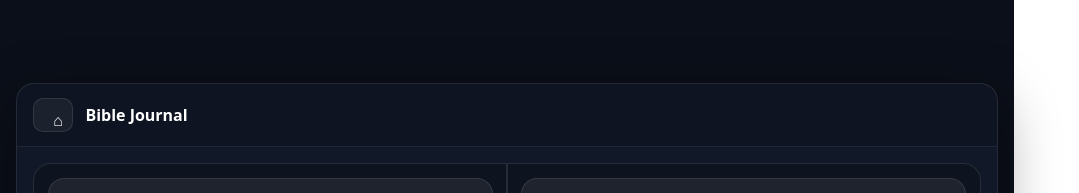
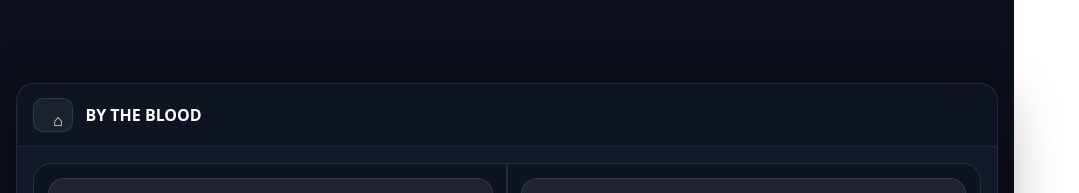
Before and after one commit to BradyF0126/bible-journal, a React (Vite) app: page / in a window 1280 px wide. Shown: the top 193 px of the page, without its empty margins (0-1079 px from the left). Built offline with nearby package versions, Linux system fonts and the light colour scheme.

Commit message:
Change title from 'Bible Journal' to 'BY THE BLOOD'

```diff
--- a/src/App.jsx
+++ b/src/App.jsx
@@ -150,7 +150,7 @@ export default function App() {
         <Header
           title={
             screen === "home"
-              ? "Bible Journal"
+              ? "BY THE BLOOD"
               : screen === "new"
               ? "New Entry"
               : screen === "search"
```
